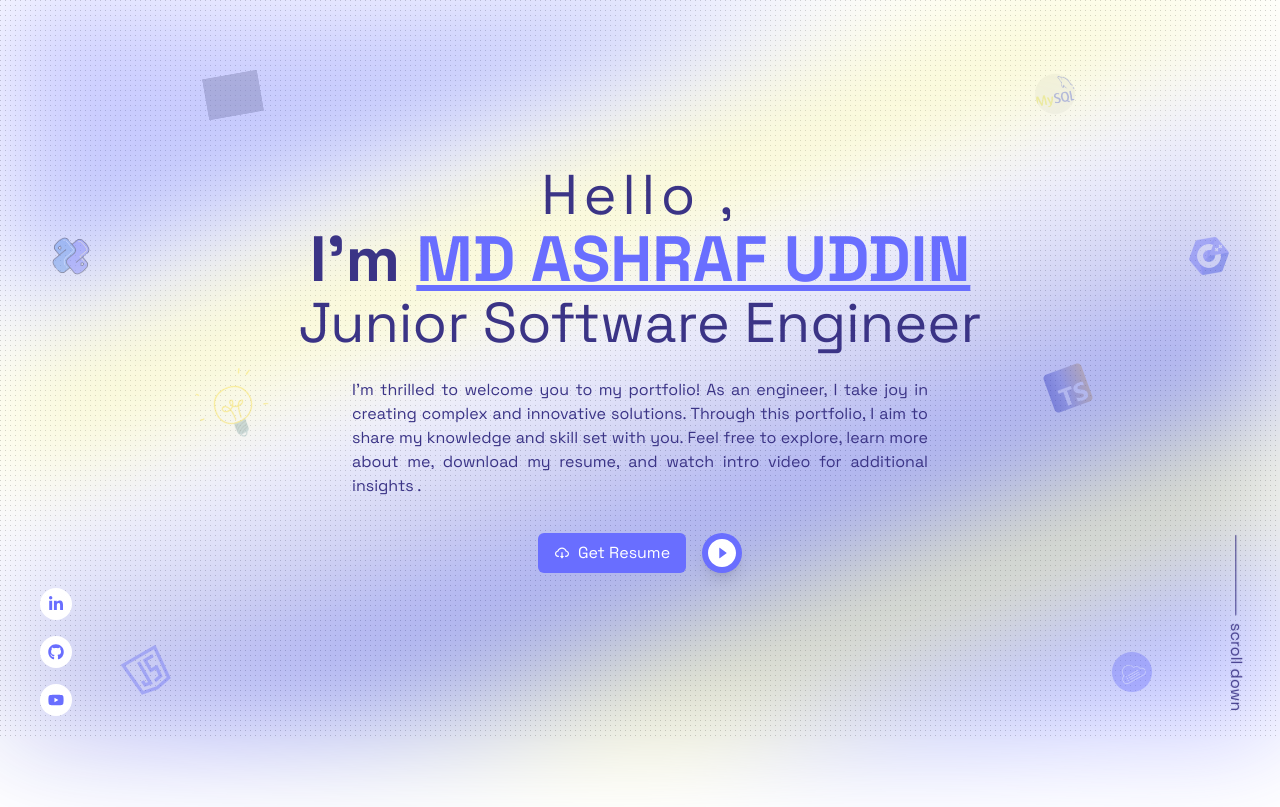
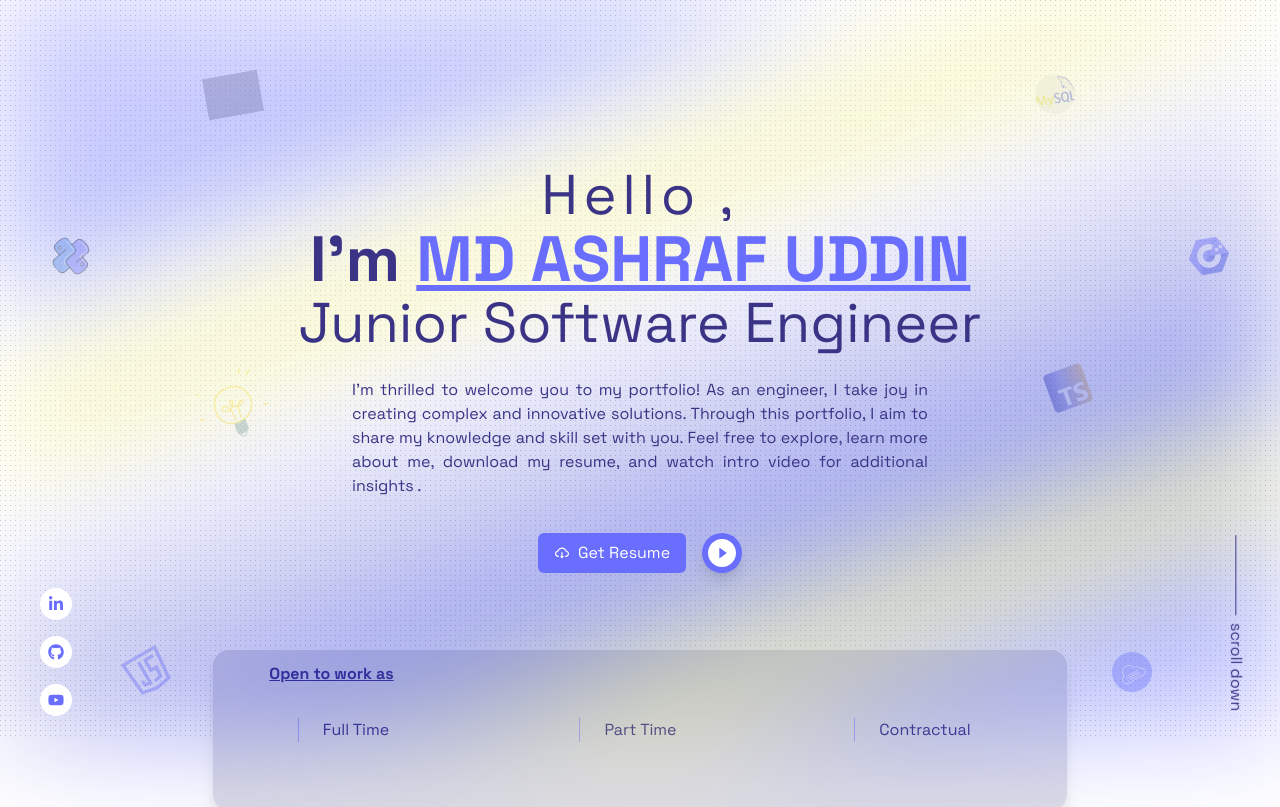
Before and after one commit to techtobit/protfolio-2.0, a React (Vite) app: page / in a window 1280 px wide. Shown: the top 807 px of the page. Built offline with nearby package versions, Linux system fonts and the light colour scheme; grey boxes are pictures that could not be loaded; what tailwindcss-animated would draw is missing.

Commit message:
stackHader: chanage style, removed extra components

```diff
--- a/src/Components/HeroSection.jsx
+++ b/src/Components/HeroSection.jsx
@@ -66,6 +66,21 @@ const HeroSection = () => {
           </button>
         </div>
       </div>
+
+      <div className="stack-list grid grid-cols-3 justify-items-center items-center
+      lg:w-2/3 w-11/12 lg:h-[20vh] h-[14vh] absolute lg:bottom-[-10%] bottom-[-2%] bg-white-100 rounded-2xl drop-shadow-xl
+      ">
+        <p className='stack-card-title absolute top-3 lg:left-14 left-50 text-md font-bold underline'>Open to work as</p>
+        <div className="stack flex flex-col items-center lg:pb-0 lg:px-6 border-blue-50 lg:border-l-[0.4px] ">
+          <h3>Full Time</h3>
+        </div>
+        <div className="stack flex flex-col items-center  lg:pb-0 lg:px-6 border-blue-50 lg:border-l-[0.4px]">
+          <h3>Part Time</h3>
+        </div>
+        <div className="stack flex flex-col items-center lg:pb-0 lg:px-6 border-blue-50 lg:border-l-[0.4px]">
+          <h3>Contractual</h3>
+        </div>
+      </div>
     </div>
   );
 };
--- a/src/Components/StackHeaderS2.jsx
+++ b/src/Components/StackHeaderS2.jsx
@@ -6,11 +6,11 @@ import '../Style/StackHeaderS2.scss'
 const StackHeaderS2 = () => {
   return (
     <>
-      <div className="stack-header flex justify-center lg:w-full w-svw lg:h-[16vh] h-[10vh] absolute lg:bottom-[15%] bottom-[8%] ">
+      <div className="stack-header flex justify-center w-full h-[20vh] bg-red-500 items-center absolute ">
         <div className="stack-shadow absolute"></div>
         <div className="stack-shadow-two absolute"></div>
-        <p className='stack-card-title z-40 absolute bottom-[-28%] lg:left-[24%] text-md font-bold underline'>Open to work as</p>
-        <div className="stack-list absolute z-30 grid grid-cols-3 rounded-2xl justify-items-center items-center content-center drop-shadow-xl">
+        <p className='stack-card-title  text-md font-bold underline'>Open to work as</p>
+        <div className="stack-list grid grid-cols-3 w-full  rounded-2xl justify-items-center items-center content-center drop-shadow-xl">
           <div className="stack flex flex-col items-center lg:pb-0 lg:px-6 border-blue-50 lg:border-l-[0.4px] ">
             <h3>Full Time</h3>
           </div>
--- a/src/Style/StackHeaderS2.scss
+++ b/src/Style/StackHeaderS2.scss
@@ -48,8 +48,8 @@
 
 @media only screen and (max-width: 768px){
 .stack-header{
-	width: 100vw;
-	height: 10vh;
+	// width: 100vw;
+	// height: 10vh;
 
   .stack-shadow{
    width: 80px;
@@ -72,9 +72,9 @@
   }
    .stack-list{
    background-color: #FBFCFC;
-   bottom: -16vh;
-   height: 90vh;
-   width: 90vw;
+  //  bottom: -16vh;
+  //  height: 90vh;
+  //  width: 90vw;
   }
 	}
 
@@ -85,8 +85,8 @@
 @media only screen and (max-width: 425px){
 
 	.stack-header{
-	width: 100vw;
-	height: 10vh;
+	// width: 95vw;
+	// height: 10vh;
 		.stack-skill-icon{
 		width: 48px;
 		height: 48px;
@@ -111,10 +111,12 @@
 		background-image: linear-gradient(to bottom right,hsl(233, 75%, 57%), 	hsl(238, 100%, 71%));filter: blur(2.5em);
 }
 		.stack-list{
-		background-color: #FBFCFC;
-		bottom: -16vh;
-		height: 20vh;
-		width: 90vw;
+		// background-color: #FBFCFC;
+		// bottom: -16vh;
+		// margin: 10px;
+		// left: 60%;
+		// height: 20vh;
+		// width: 90vw;
 	}
 	}
 }
```
